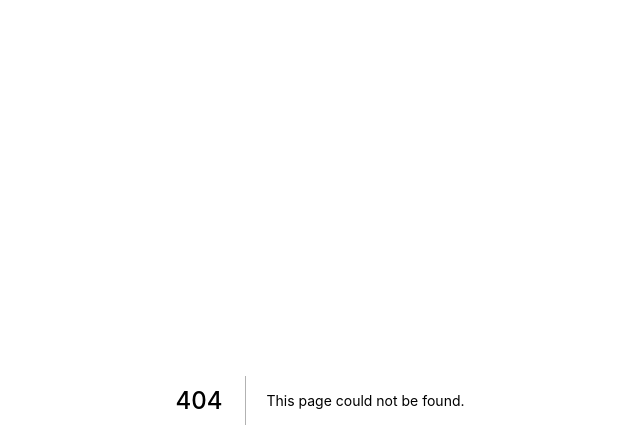
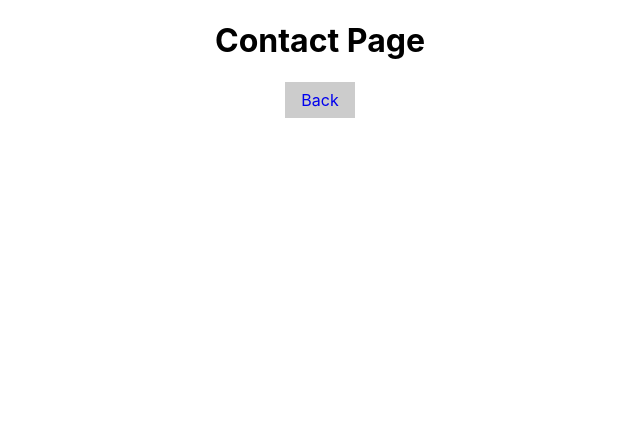
Before and after one commit to davi1985/nextjs-pwa, a Next.js app: page /contact in a window 1280 px wide. Before the commit this address had no page. Shown: the top 448 px of the page, without its empty margins (320-960 px from the left). Built offline with nearby package versions, Linux system fonts and the light colour scheme.

Commit message:
add simple menu

```diff
--- /dev/null
+++ b/pages/contact.js
@@ -0,0 +1,15 @@
+import Link from "next/link";
+
+import styles from "../styles/Home.module.css";
+
+export default function Contact() {
+  return (
+    <div className={styles.contact}>
+      <h1>Contact Page</h1>
+
+      <Link href="/">
+        <a>Back</a>
+      </Link>
+    </div>
+  );
+}
--- a/styles/Home.module.css
+++ b/styles/Home.module.css
@@ -114,3 +114,11 @@
     flex-direction: column;
   }
 }
+
+.about,
+.contact {
+  display: flex;
+  justify-content: center;
+  align-items: center;
+  flex-direction: column;
+}
--- a/styles/globals.css
+++ b/styles/globals.css
@@ -7,8 +7,13 @@ body {
 }
 
 a {
-  color: inherit;
   text-decoration: none;
+  background: #ccc;
+  padding: 0.5rem 1rem;
+}
+
+a + a {
+  margin-left: 1rem;
 }
 
 * {
```
Also changed, not shown: pages/about.js (added, +15 -0 lines), pages/index.js (+11 -0 lines), 1 other file (tests, documents, lock files or other folders).
